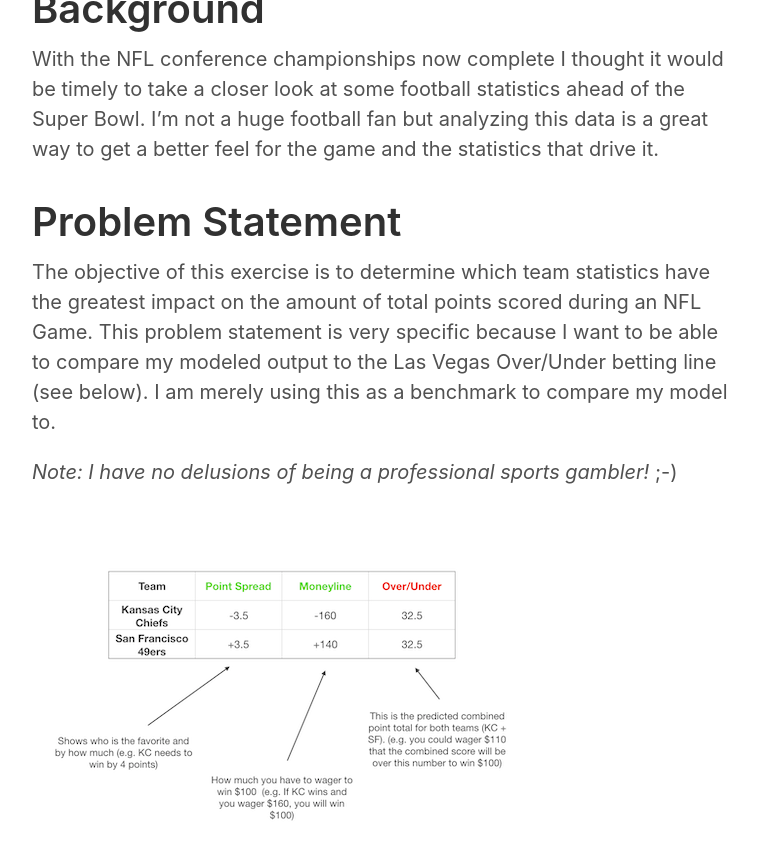
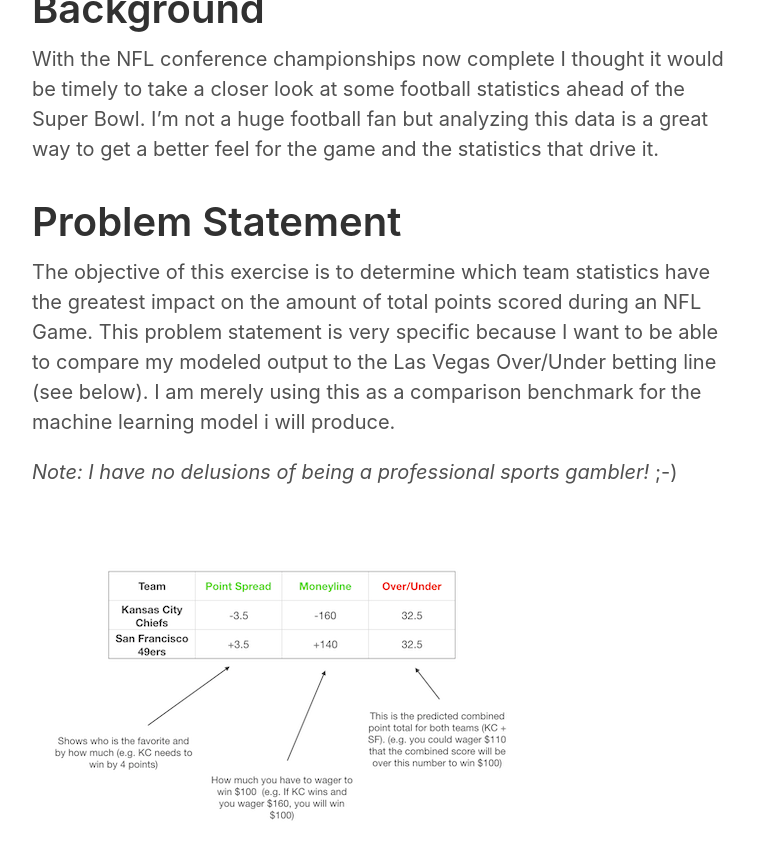
Before and after one commit to skhan-tech/skhan-tech.github.io, a Jekyll site: the page built from _posts/2020-01-24-Football-Statistics-Analysis.md, in a window 1280 px wide and 900 px high, scrolled down 973 px. Shown: the top 860 px of the window, without its empty margins (258-1015 px from the left). Built offline with Jekyll 4.4.1, drawn with Linux system fonts in a browser that asks for light colours; our own code applies the rules of GitHub Pages for plain Markdown files.

Commit message:
Update 2020-01-24-Football-Statistics-Analysis.md

```diff
--- a/_posts/2020-01-24-Football-Statistics-Analysis.md
+++ b/_posts/2020-01-24-Football-Statistics-Analysis.md
@@ -10,7 +10,7 @@
 With the NFL conference championships now complete I thought it would be timely to take a closer look at some football statistics ahead of the Super Bowl. I'm not a huge football fan but analyzing this data is a great way to get a better feel for the game and the statistics that drive it.
 
 # Problem Statement
-The objective of this exercise is to determine which team statistics have the greatest impact on the amount of total points scored during an NFL Game. This problem statement is very specific because I want to be able to compare my modeled output to the Las Vegas Over/Under betting line (see below). I am merely using this as a benchmark to compare my model to.
+The objective of this exercise is to determine which team statistics have the greatest impact on the amount of total points scored during an NFL Game. This problem statement is very specific because I want to be able to compare my modeled output to the Las Vegas Over/Under betting line (see below). I am merely using this as a comparison benchmark for the machine learning  model i will produce.
 
 *Note: I have no delusions of being a professional sports gambler!* ;-)
 
```
